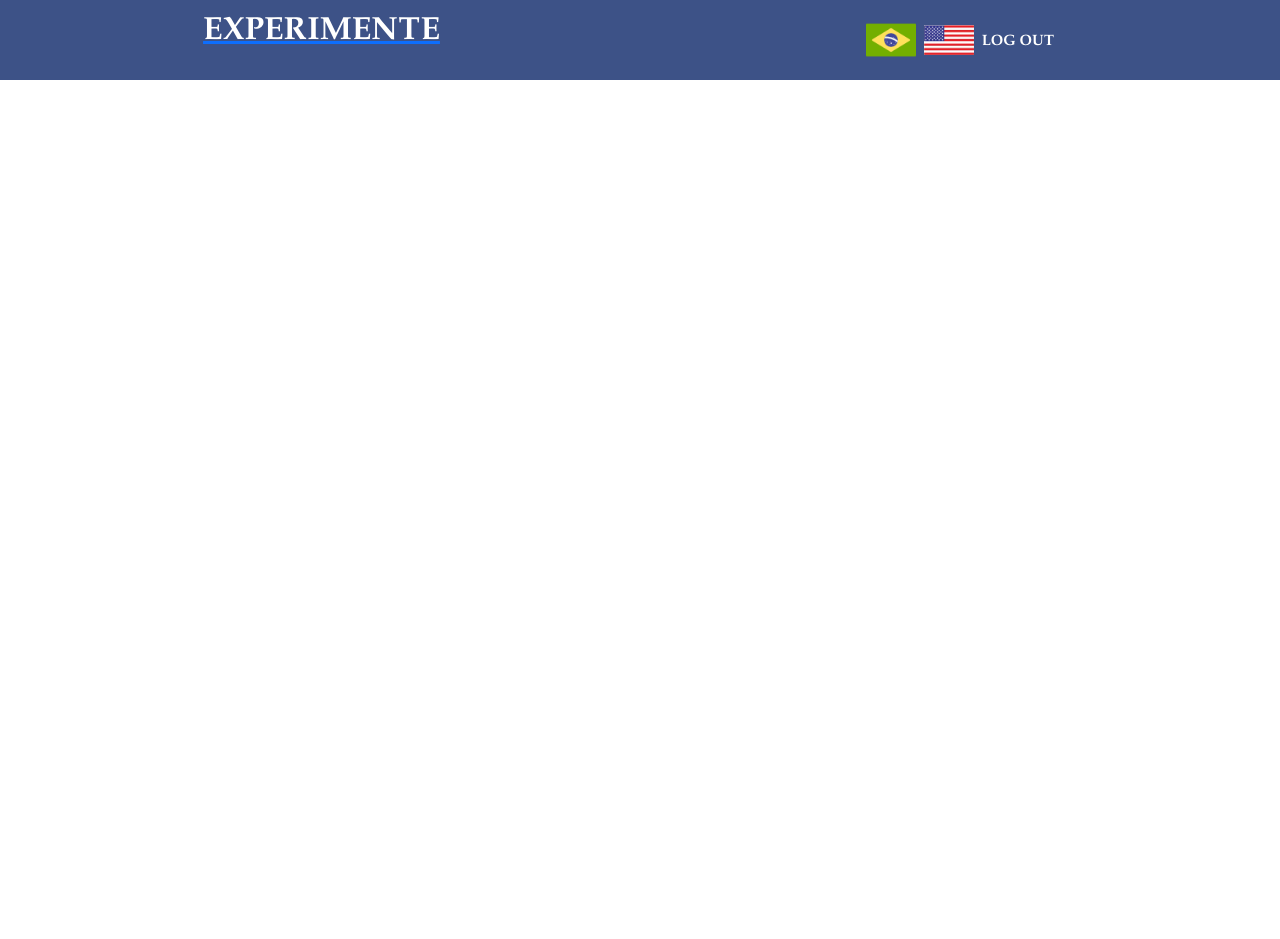
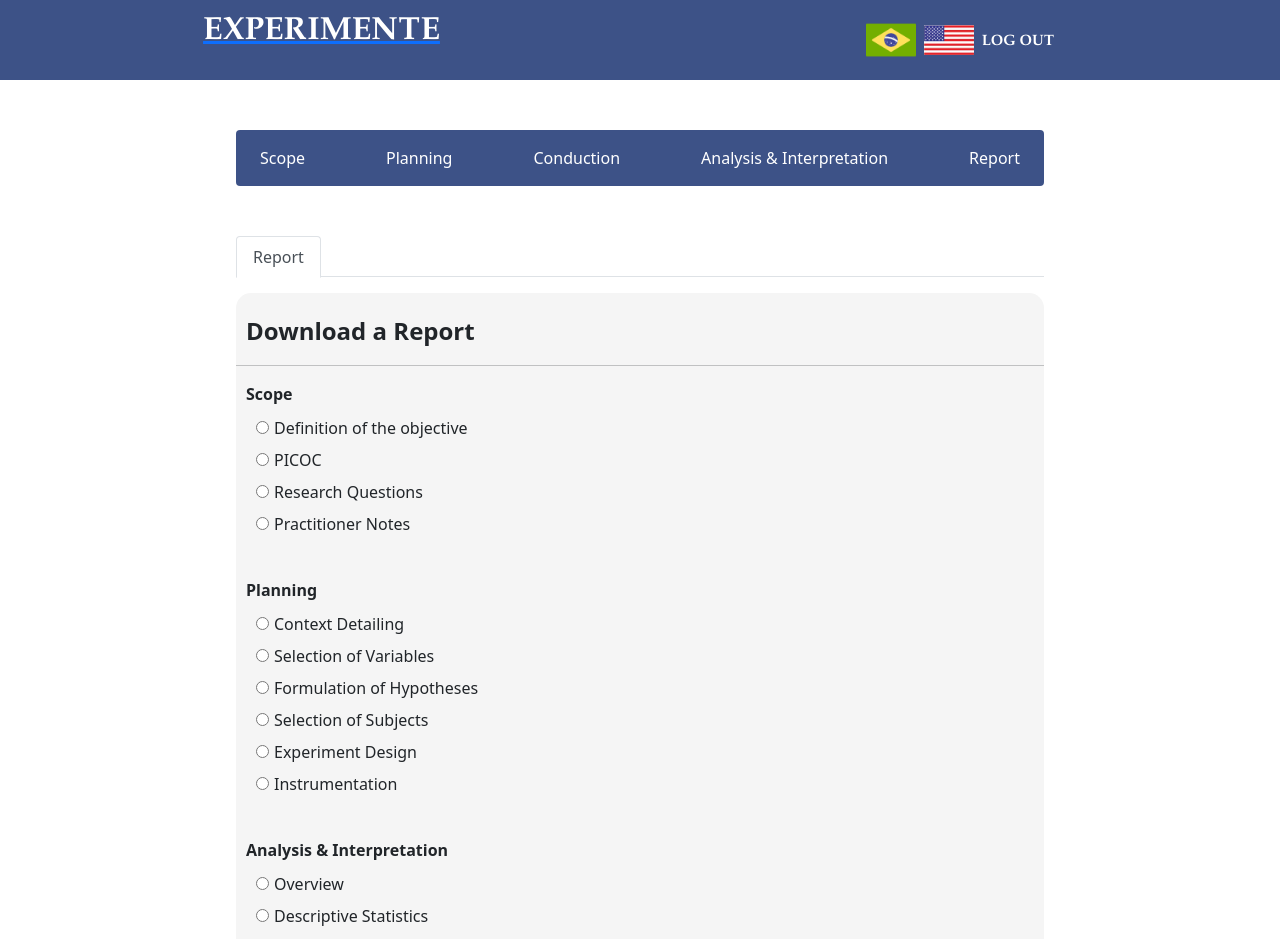
Before and after one commit to kamillatenorio/HCI-Project, a React (Create React App) app: page /report in a window 1280 px wide. Shown: the top 939 px of the page. Before the commit the page ends 800 px from the top, so only its background shows below. Built offline with nearby package versions, Linux system fonts and the light colour scheme.

Commit message:
Adding report code in the "Report" component

```diff
--- a/src/views/experimentPhases/Report.jsx
+++ b/src/views/experimentPhases/Report.jsx
@@ -1,12 +1,101 @@
 import React, { Component } from 'react';
 import  '../../App.css';
+import NavBarExp from '../../components/NavBarExp';
+import { Tabs, Tab } from 'react-bootstrap';
 
 class Report extends Component {
   render() {
     return (
-      <div className="content">
+      <div>
+        <NavBarExp/>
+        <div class="container" style={{ maxWidth: '65%' }}>
+          <Tabs id="uncontrolled-tab-example2" className="mb-3">
+          <Tab eventKey="report" title="Report">
+              <div className="experimentDiv">
+                <p className="experimentTitle">Download a Report</p>
+                <hr class="dotted experimentDot"></hr>
 
-    </div>
+                <p className="experimentLabel">Scope</p>
+                <div>
+                  <input type="radio" className="experimentRadio" id="definition" name="scope" />
+                  <label htmlFor="scope">Definition of the objective</label>
+                </div>
+
+                <div>
+                  <input type="radio" className="experimentRadio" id="picoc" name="scope" />
+                  <label htmlFor="scope">PICOC</label>
+                </div>
+
+                <div>
+                  <input type="radio" className="experimentRadio" id="rqs" name="scope" />
+                  <label htmlFor="scope">Research Questions</label>
+                </div>
+
+                <div>
+                  <input type="radio" className="experimentRadio" id="notes" name="scope" />
+                  <label htmlFor="scope">Practitioner Notes</label>
+                </div>
+
+                <br/>
+
+                <p className="experimentLabel">Planning</p>
+                <div>
+                  <input type="radio" className="experimentRadio" id="detailing" name="planning" />
+                  <label htmlFor="scope">Context Detailing</label>
+                </div>
+
+                <div>
+                  <input type="radio" className="experimentRadio" id="variables" name="planning" />
+                  <label htmlFor="scope">Selection of Variables</label>
+                </div>
+
+                <div>
+                  <input type="radio" className="experimentRadio" id="hypothesis" name="planning" />
+                  <label htmlFor="scope">Formulation of Hypotheses</label>
+                </div>
+
+                <div>
+                  <input type="radio" className="experimentRadio" id="subjects" name="planning" />
+                  <label htmlFor="scope">Selection of Subjects</label>
+                </div>
+
+                <div>
+                  <input type="radio" className="experimentRadio" id="design" name="planning" />
+                  <label htmlFor="scope">Experiment Design</label>
+                </div>
+
+                <div>
+                  <input type="radio" className="experimentRadio" id="instrumentation" name="planning" />
+                  <label htmlFor="scope">Instrumentation</label>
+                </div>
+
+                <br/>
+
+                <p className="experimentLabel">Analysis & Interpretation</p>
+                <div>
+                  <input type="radio" className="experimentRadio" id="overview" name="analysis" />
+                  <label htmlFor="scope">Overview</label>
+                </div>
+
+                <div>
+                  <input type="radio" className="experimentRadio" id="statistics" name="analysis" />
+                  <label htmlFor="scope">Descriptive Statistics</label>
+                </div>
+
+                <div>
+                  <input type="radio" className="experimentRadio" id="htests" name="analysis" />
+                  <label htmlFor="scope">Hypotheses Tests</label>
+                </div>
+
+                <br />
+                <br />
+
+                <button className="blue_button saveButton">Save</button>
+              </div>
+            </Tab>
+          </Tabs>
+        </div>
+      </div>
     )
   }
 }
```
